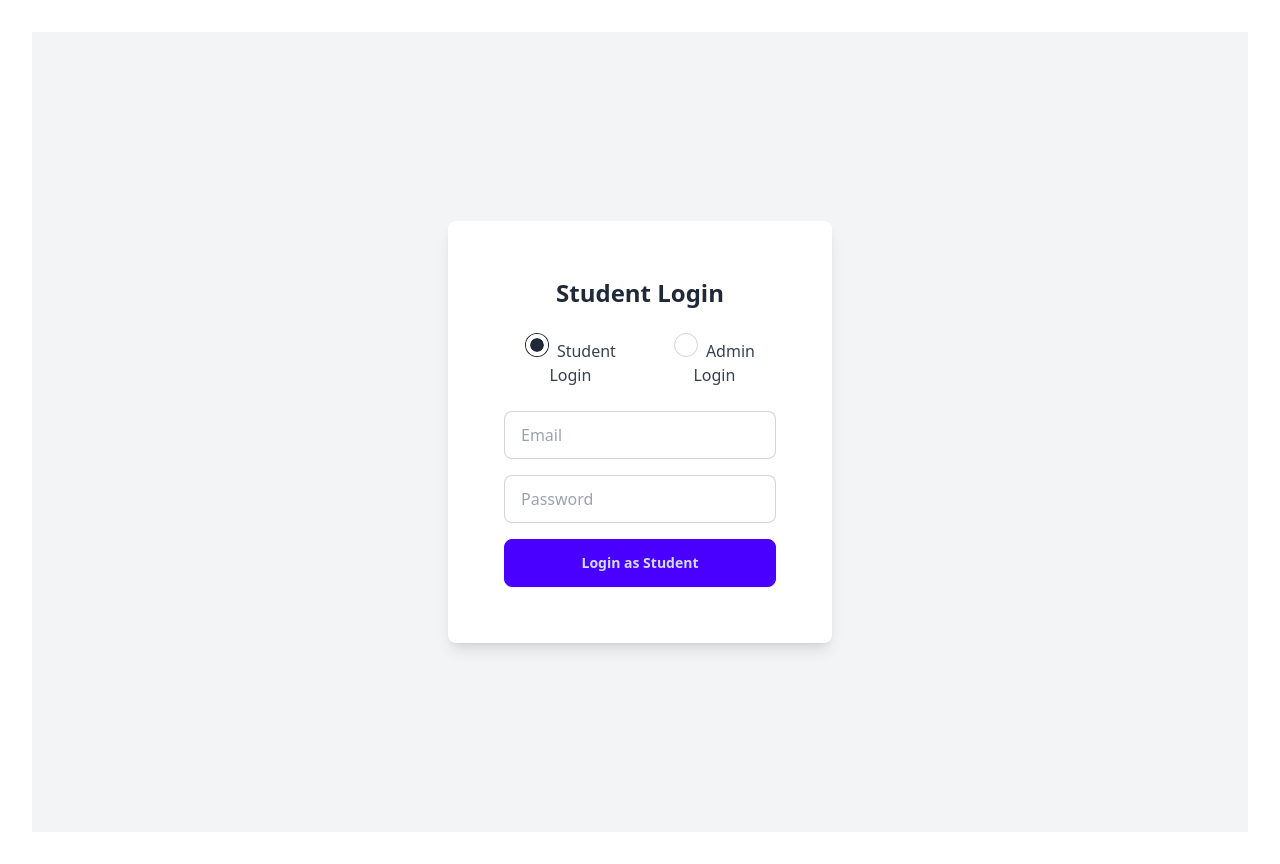
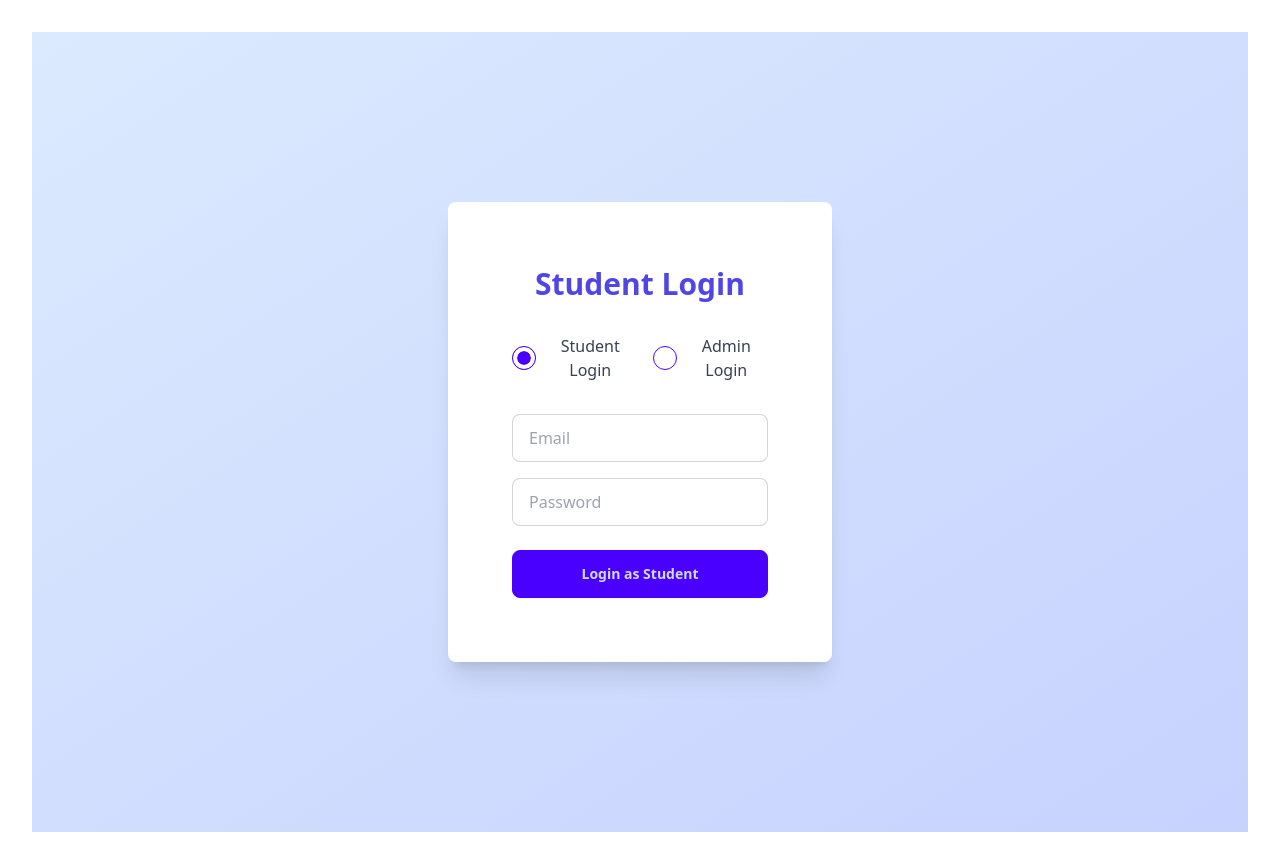
Before and after one commit to Sakshamgautam17/VVCE-project, a React (Vite) app in the folder frontend/: page /login in a window 1280 px wide. Built offline with nearby package versions, Linux system fonts and the light colour scheme.

Commit message:
frontend animations

```diff
--- a/frontend/src/components/Login.jsx
+++ b/frontend/src/components/Login.jsx
@@ -52,31 +52,31 @@ const Login = ({ onLogin }) => {
   };
 
   return (
-    <div className="flex items-center justify-center min-h-screen bg-gray-100">
-      <div className="card w-96 bg-white shadow-lg rounded-lg overflow-hidden">
-        <div className="card-body p-6">
-          <h2 className="text-2xl font-bold text-center mb-4">
+    <div className="flex items-center justify-center min-h-screen bg-gradient-to-br from-blue-100 to-indigo-200">
+      <div className="card w-96 bg-white shadow-xl rounded-lg overflow-hidden transform transition-all duration-300 hover:scale-105">
+        <div className="card-body p-8">
+          <h2 className="text-3xl font-semibold text-center mb-6 text-indigo-600">
             {loginMode === "admin" ? "Admin Login" : "Student Login"}
           </h2>
-          {error && <p className="text-red-500 text-center">{error}</p>}
+          {error && <p className="text-red-500 text-center mb-4">{error}</p>}
 
           {/* Radio buttons for selecting login mode */}
-          <div className="flex justify-center mb-4">
-            <label className="mr-4 cursor-pointer">
+          <div className="flex justify-center mb-6 space-x-4">
+            <label className="flex items-center cursor-pointer">
               <input
                 type="radio"
                 name="loginMode"
-                className="radio"
+                className="radio radio-primary"
                 checked={loginMode === "student"}
                 onChange={() => setLoginMode("student")}
               />
               <span className="ml-2 text-gray-700">Student Login</span>
             </label>
-            <label className="cursor-pointer">
+            <label className="flex items-center cursor-pointer">
               <input
                 type="radio"
                 name="loginMode"
-                className="radio"
+                className="radio radio-primary"
                 checked={loginMode === "admin"}
                 onChange={() => setLoginMode("admin")}
               />
@@ -89,23 +89,23 @@ const Login = ({ onLogin }) => {
               <input
                 type="email"
                 placeholder="Email"
-                className="input input-bordered w-full py-2 px-4 border rounded-lg"
+                className="input input-bordered w-full py-3 px-4 border rounded-lg focus:outline-none focus:ring-2 focus:ring-indigo-400 transition duration-150"
                 value={email}
                 onChange={(e) => setEmail(e.target.value)}
               />
             </div>
-            <div className="form-control mb-4">
+            <div className="form-control mb-6">
               <input
                 type="password"
                 placeholder="Password"
-                className="input input-bordered w-full py-2 px-4 border rounded-lg"
+                className="input input-bordered w-full py-3 px-4 border rounded-lg focus:outline-none focus:ring-2 focus:ring-indigo-400 transition duration-150"
                 value={password}
                 onChange={(e) => setPassword(e.target.value)}
               />
             </div>
             <div className="form-control">
               <button
-                className="btn btn-primary w-full py-2 rounded-lg text- hover:bg-blue-700 transition duration-200"
+                className="btn btn-primary w-full py-3 rounded-lg hover:bg-blue-600 transition duration-200 transform hover:scale-105"
                 type="submit"
               >
                 {loginMode === "admin" ? "Login as Admin" : "Login as Student"}
```
Also changed, not shown: 1 other file (tests, documents, lock files or other folders).
